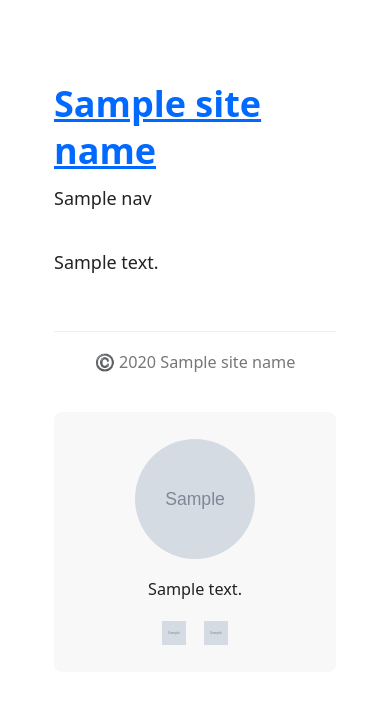
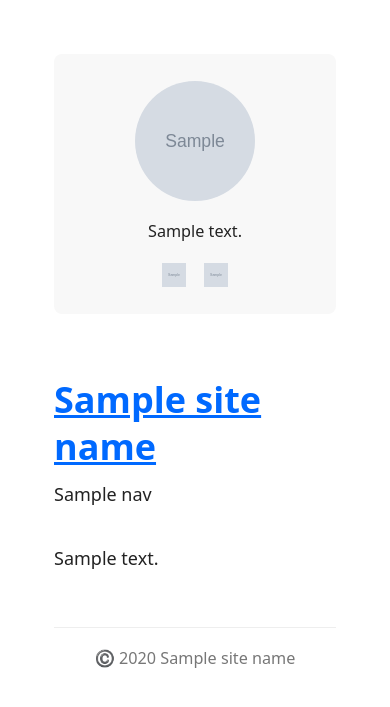
Before and after one commit to emilesilvis/piep, a Python web app: template static/templates/template.html in a window 390 px wide. Shown: the top 707 px of the page. Run offline with Jinja, Linux system fonts and the light colour scheme; the template is opened without the code that fills it: most values are stand-ins (such as "Sample title", 1, 10 or a date in 2020); grey boxes marked "Sample" are stand-in pictures.

Commit message:
Fix: Adjust bio section layout for mobile views
This commit refines the mobile layout for the biography section based on your feedback.

Previously, the bio section remained as a sidebar element even on smaller screens, which was not optimal.

Changes implemented in `static/css/style.css`:

1.  **CSS Grid Areas**:
    *   The main `.layout` now uses `grid-template-areas` to explicitly define regions for the bio section and main content.
    *   For mobile (default, <768px width): The layout is defined as `grid-template-areas: "bio" "main";`, placing the bio section content at the top.
    *   For desktop (>=768px width): The layout is `grid-template-areas: "main aside";`, restoring the sidebar behavior.

2.  **Bio Section Styling**:
    *   The `.bio-section` is assigned to `grid-area: bio` on mobile and `grid-area: aside` on desktop.
    *   `position: sticky` is now only applied to the `.bio-section` in the desktop view (>=768px), allowing it to scroll normally on mobile.
    *   The existing `text-align: center` on `.bio-section` ensures its content (image, text) is centered when it's a full-width block on mobile.

This results in the bio section appearing centered at the top of the page on mobile devices, and as a sticky sidebar on larger screens, providing a more intuitive and user-friendly experience.

```diff
--- a/static/css/style.css
+++ b/static/css/style.css
@@ -28,6 +28,9 @@ body {
 .layout {
   display: grid;
   grid-template-columns: 1fr; /* Default to single column */
+  grid-template-areas: /* Define areas for mobile */
+      "bio"
+      "main";
   gap: 2rem; /* Adjusted gap for mobile */
   max-width: 1200px;
   margin: 0 auto;
@@ -35,6 +38,7 @@ body {
 }
 
 .main-content {
+  grid-area: main; /* Assign to main area */
   max-width: var(--max-width);
 }
 
@@ -93,8 +97,9 @@ footer {
 }
 
 .bio-section {
-    position: sticky;
-    top: 2rem;
+    grid-area: bio; /* Assign to bio area for mobile */
+    /* position: sticky; REMOVE from base */
+    top: 2rem; /* Keep for when sticky is re-added */
     height: fit-content;
     padding: 1.5rem;
     background: #f8f8f8;
@@ -229,7 +234,14 @@ textarea:focus,
 @media (min-width: 768px) {
     .layout {
         grid-template-columns: 1fr 300px;
+        grid-template-areas: /* Define areas for desktop */
+            "main aside";
         gap: 3rem;
         padding: 2rem; /* Restore original padding */
     }
+
+    .bio-section {
+        grid-area: aside; /* Assign to aside area for desktop */
+        position: sticky; /* Apply sticky only for desktop */
+    }
 }
```
